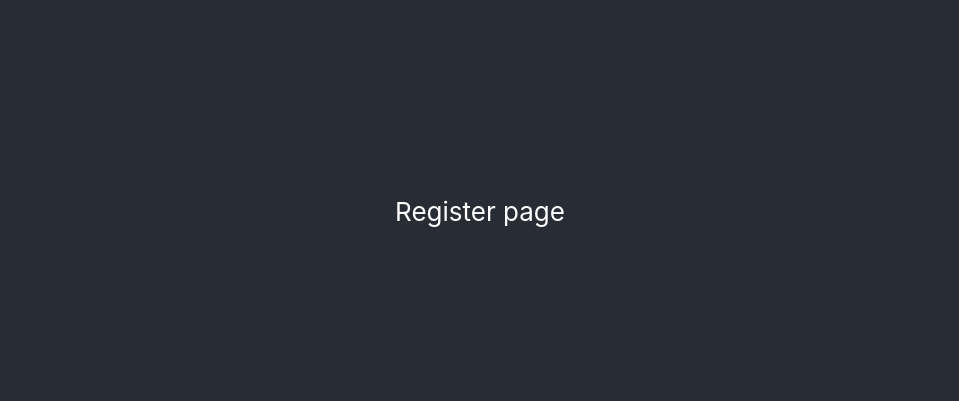
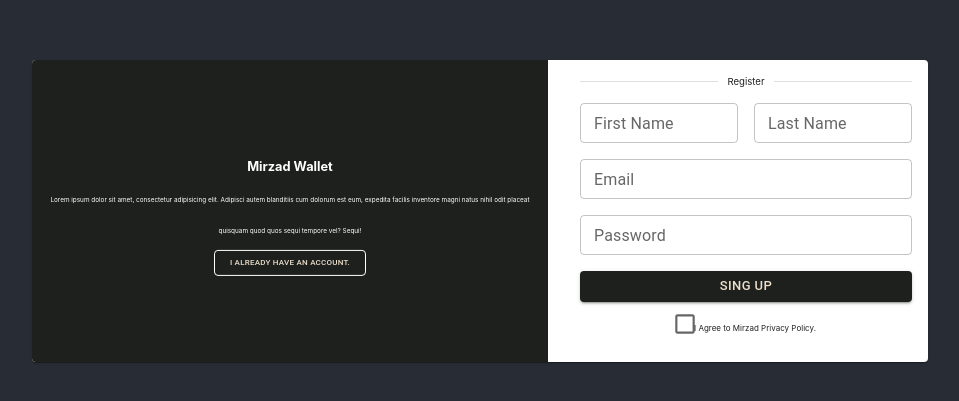
Before and after one commit to siahvosh/Wallet, a React (Create React App) app: page /register in a window 1280 px wide. Shown: the part 189-590 px from the top of the page, without its empty margins (160-1119 px from the left). Built offline with nearby package versions, Linux system fonts and the light colour scheme.

Commit message:
set register form

```diff
--- a/src/Component/Login/Login.js
+++ b/src/Component/Login/Login.js
@@ -9,13 +9,13 @@ import  './../../App.css'
 
 
 export const Login = () => {
-   let navigate = useNavigate()
+    let navigate = useNavigate()
     return (
         <React.Fragment>
-                <Card style={{ width: '80%', }}>
+           <Card style={{ width: '70%', }}>
                     <Grid2 container spacing={2}>
                         <Grid2 size={5} style={{padding: '1rem'}}>
-                            <span >Login</span>
+                            <Divider style={{fontSize: '.6rem'}}>Login</Divider>
                             <Grid2 style={{marginTop: '1rem'}} container spacing={2}>
                                 <Grid2 size={12}>
                                     <TextField
@@ -52,7 +52,7 @@ export const Login = () => {
                                 </Grid2>
                                 <Grid2 size={12} spacing={2}>
                                     <Divider style={{fontSize: '.5rem'}}>Or</Divider>
-                                    <div style={{display: 'flex', justifyContent: "space-around", marginTop: '0.3rem'}}>
+                                    <div style={{display: 'flex', justifyContent: "space-around", marginTop: '0.6rem'}}>
                                         <IconButton className='hover-icon' aria-label="git" style={{color: '#1E201E', width: '20px', height: '20px'}} size='small'>
                                            <GitHubIcon fontSize='x-small' />
                                         </IconButton>
@@ -69,25 +69,29 @@ export const Login = () => {
                         <Grid2 size={7} style={{background: '#1E201E', padding: '10px'}} >
                             <div style={{ position: "relative", top: '50%', left: '50%', transform:  'translate(-50%, -50%)'}}>
                                 <Grid2 size={12}>
+                                  <span style={{color: 'white', fontSize: '.8rem', textTransform: 'capitalize', fontWeight: '700'}}>
+                                      mirzad wallet
+                                  </span>
+                                </Grid2>
+                                <Grid2 size={12}>
                                   <span style={{color: 'white', fontSize: '.4rem'}}>
                                     Lorem ipsum dolor sit amet, consectetur adipisicing elit. Adipisci autem blanditiis cum dolorum est eum, expedita facilis inventore magni natus nihil odit placeat quisquam quod quos sequi tempore vel? Sequi!
                                   </span>
                                 </Grid2>
-                                <Grid2 size={12}>
+                                <Grid2 size={12} style={{marginTop: '0.7rem'}}>
                                     <Button
                                         className='btn'
                                         style={{fontSize: '.5rem', border: '1px solid white'}}
                                         variant="outlined"
                                         onClick={() => navigate('/register')}
                                     >
-                                        Create account
+                                        I don't have an account
                                     </Button>
                                 </Grid2>
                             </div>
                         </Grid2>
                     </Grid2>
                 </Card>
-
         </React.Fragment>
     )
 }
--- a/src/Component/Register/Register.js
+++ b/src/Component/Register/Register.js
@@ -1,7 +1,110 @@
+import React from 'react'
+import {Button, Card, Checkbox, Divider, FormControlLabel, Grid2, IconButton} from "@mui/material";
+import TextField from "@mui/material/TextField";
+import GitHubIcon from "@mui/icons-material/GitHub";
+import GoogleIcon from "@mui/icons-material/Google";
+import AppleIcon from "@mui/icons-material/Apple";
+import {useNavigate} from 'react-router-dom'
+
+
 export const Register = () => {
+    let navigate = useNavigate()
     return (
-        <div>
-            Register page
-        </div>
+        <React.Fragment>
+            <Card style={{ width: '70%', }}>
+                <Grid2 container spacing={2}>
+                    <Grid2 size={7} style={{background: '#1E201E', padding: '10px'}} >
+                        <div style={{ position: "relative", top: '50%', left: '50%', transform:  'translate(-50%, -50%)'}}>
+                            <Grid2 size={12}>
+                                  <span style={{color: 'white', fontSize: '.8rem', textTransform: 'capitalize', fontWeight: '700'}}>
+                                      mirzad wallet
+                                  </span>
+                            </Grid2>
+                            <Grid2 size={12}>
+                                  <span style={{color: 'white', fontSize: '.4rem'}}>
+                                    Lorem ipsum dolor sit amet, consectetur adipisicing elit. Adipisci autem blanditiis cum dolorum est eum, expedita facilis inventore magni natus nihil odit placeat quisquam quod quos sequi tempore vel? Sequi!
+                                  </span>
+                            </Grid2>
+                            <Grid2 size={12}>
+                                <Button
+                                    className='btn'
+                                    style={{fontSize: '.5rem', border: '1px solid white', marginTop: '0.7rem'}}
+                                    variant="outlined"
+                                    onClick={() => navigate('/login')}
+
+                                >
+                                    I already have an account.
+                                </Button>
+                            </Grid2>
+                        </div>
+                    </Grid2>
+                    <Grid2 size={5} style={{padding: '1rem'}}>
+                        <Divider style={{fontSize: '.6rem'}}>Register</Divider>
+                        <Grid2 style={{marginTop: '1rem'}} container spacing={2}>
+                            <Grid2 size={6}>
+                                <TextField
+                                    size="small"
+                                    style={{width: '100%'}}
+                                    id="outlined-basic"
+                                    type={"text"}
+                                    label="First Name"
+                                    variant="outlined"
+                                />
+                            </Grid2>
+                            <Grid2 size={6}>
+                                <TextField
+                                    size="small"
+                                    style={{width: '100%'}}
+                                    id="outlined-basic"
+                                    type={"text"}
+                                    label="Last Name"
+                                    variant="outlined"
+                                />
+                            </Grid2>
+                            <Grid2 size={12}>
+                                <TextField
+                                    size="small"
+                                    style={{width: '100%'}}
+                                    id="outlined-basic"
+                                    type={"email"}
+                                    label="Email"
+                                    variant="outlined"
+                                />
+                            </Grid2>
+                            <Grid2 size={12}>
+                                <TextField
+                                    size="small"
+                                    style={{  width: '100%'}}
+                                    id="outlined-basic"
+                                    type={"password"}
+                                    label="Password"
+                                    variant="outlined"
+                                />
+                            </Grid2>
+                            <Grid2 size={12}>
+                                <Button
+                                    className='btn'
+                                    style={{display: 'block',   width: '100%'}}
+                                    size="small"
+                                    variant="contained"
+                                    onClick={() => navigate('/home')}
+
+                                >
+                                    sing up
+                                </Button>
+                                <Checkbox
+                                    size='x-small'
+                                    style={{width: '10px'}}
+                                    inputProps={{ 'aria-label': 'controlled' }}
+                                />
+                                <span style={{fontSize: '0.5rem'}}>I Agree to Mirzad Privacy Policy.</span>
+
+                            </Grid2>
+                        </Grid2>
+                    </Grid2>
+
+                </Grid2>
+            </Card>
+        </React.Fragment>
     )
 }
```
